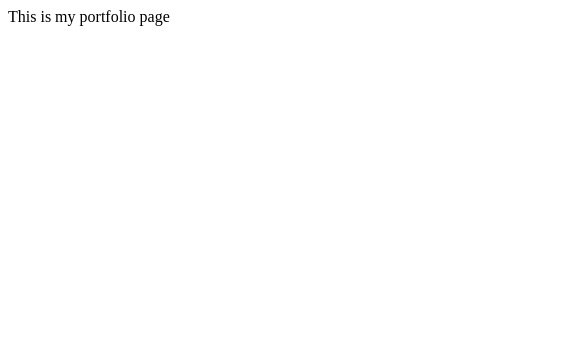
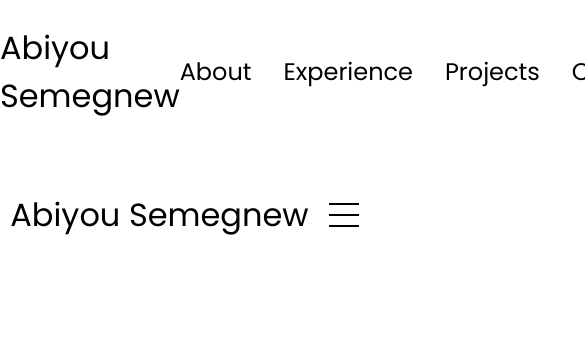
Before and after one commit to AbiyouSemegnew/MyPortfolio1, a plain HTML site: page index.html in a window 390 px wide. Shown: the top 350 px of the page, 585 px wide, since content can reach past the window. Drawn offline with Linux system fonts and the light colour scheme.

Commit message:
half part of the navbar is done

```diff
--- a/index.html
+++ b/index.html
@@ -4,8 +4,38 @@
     <meta charset="UTF-8" />
     <meta name="viewport" content="width=device-width, initial-scale=1.0" />
     <title>My Portfolio</title>
+    <link rel="stylesheet" href="style.css" />
+    <link rel="stylesheet" href="mediaqueries.css" />
   </head>
   <body>
-    This is my portfolio page
+    <nav id="desktop-nav">
+      <div class="logo">Abiyou Semegnew</div>
+      <div>
+        <ul class="nav-links">
+          <li><a href="#about">About</a></li>
+          <li><a href="#experience">Experience</a> </li>
+          <li><a href="#projects">Projects</a></li>
+          <li><a href="#contact">Contact</li>
+        </ul>
+      </div>
+    </nav>
+
+    <nav id="hamburger-nav">
+      <div class="logo">Abiyou Semegnew</div>
+      <div class="hamburger-menu">
+        <div class="hamburger-icon" onclick="toggleMenu()">
+          <span></span>
+          <span></span>
+          <span></span>
+        </div>
+        <div class="menu-links">
+          <li><a href="#about" onclick="toggleMenu()">About</a></li>
+          <li><a href="#experience" onclick="toggleMenu()">Experience</a> </li>
+          <li><a href="#projects" onclick="toggleMenu()">Projects</a></li>
+          <li><a href="#contact" onclick="toggleMenu()">Contact</li>
+        </div>
+      </div>
+    </nav>
+
   </body>
 </html>
--- a/script.js
+++ b/script.js
@@ -0,0 +1,6 @@
+function toggleMenu(){
+    const menu = document.querySelector(".menu-links");
+    const icon = document.querySelector(".hamburger-icon");
+    menu.classList.toggle("open");
+    icon.classList.toggle("open");
+}
--- a/style.css
+++ b/style.css
@@ -0,0 +1,112 @@
+@import url("https://fonts.googleapis.com/css2?family=League+Spartan:wght@100;200;300;400;500;600&family=Poppins:wght@300;400;500;600&display=swap");
+
+* {
+  margin: 0;
+  padding: 0;
+  box-sizing: border-box;
+}
+
+body {
+  font-family: "Poppins", sans-serif;
+}
+
+html {
+  scroll-behavior: smooth;
+}
+
+p {
+  color: rgb(85, 85, 85);
+}
+
+/*TRANSITION*/
+a,
+.btn {
+  transition: all 300ms ease;
+}
+
+nav,
+.nav-links {
+  display: flex;
+}
+nav {
+  justify-content: space-around;
+  align-items: center;
+  height: 17vh;
+}
+
+.nav-links {
+  gap: 2rem;
+  list-style: none;
+  font-size: 1.5rem;
+}
+
+a {
+  color: black;
+  text-decoration: none;
+  text-decoration-color: white;
+}
+
+a:hover {
+  color: grey;
+  text-decoration: underline;
+  text-underline-offset: 1rem;
+  text-decoration-color: rgb(181, 181, 181);
+}
+
+.logo {
+  font-size: 2rem;
+}
+
+.logo:hover {
+  cursor: default;
+}
+
+/*HAMBURGER MENU
+#hamburger-nav {
+  display: none;
+}*/
+.hamburger-menu {
+  position: relative;
+  display: inline-block;
+}
+
+.hamburger-icon {
+  display: flex;
+  flex-direction: column;
+  justify-content: space-between;
+  height: 24px;
+  width: 30px;
+  cursor: pointer;
+}
+
+.hamburger-icon span {
+  width: 100%;
+  height: 2px;
+  background-color: black;
+  transition: all 0.3s ease-in-out;
+}
+
+.menu-links {
+  position: absolute;
+  top: 100%;
+  right: 0;
+  background-color: white;
+  width: fit-content;
+  max-height: 0;
+  overflow: hidden;
+  transition: all 0.3 ease-in-out;
+}
+
+.menu-links a {
+  display: block;
+  padding: 10px;
+  text-align: center;
+  font-size: 1.5rem;
+  color: black;
+  text-decoration: none;
+  transition: all 0.3 ease-in-out;
+}
+
+.menu-links.open {
+  max-height: 300px;
+}
```
Also changed, not shown: mediaqueries.css (added).
